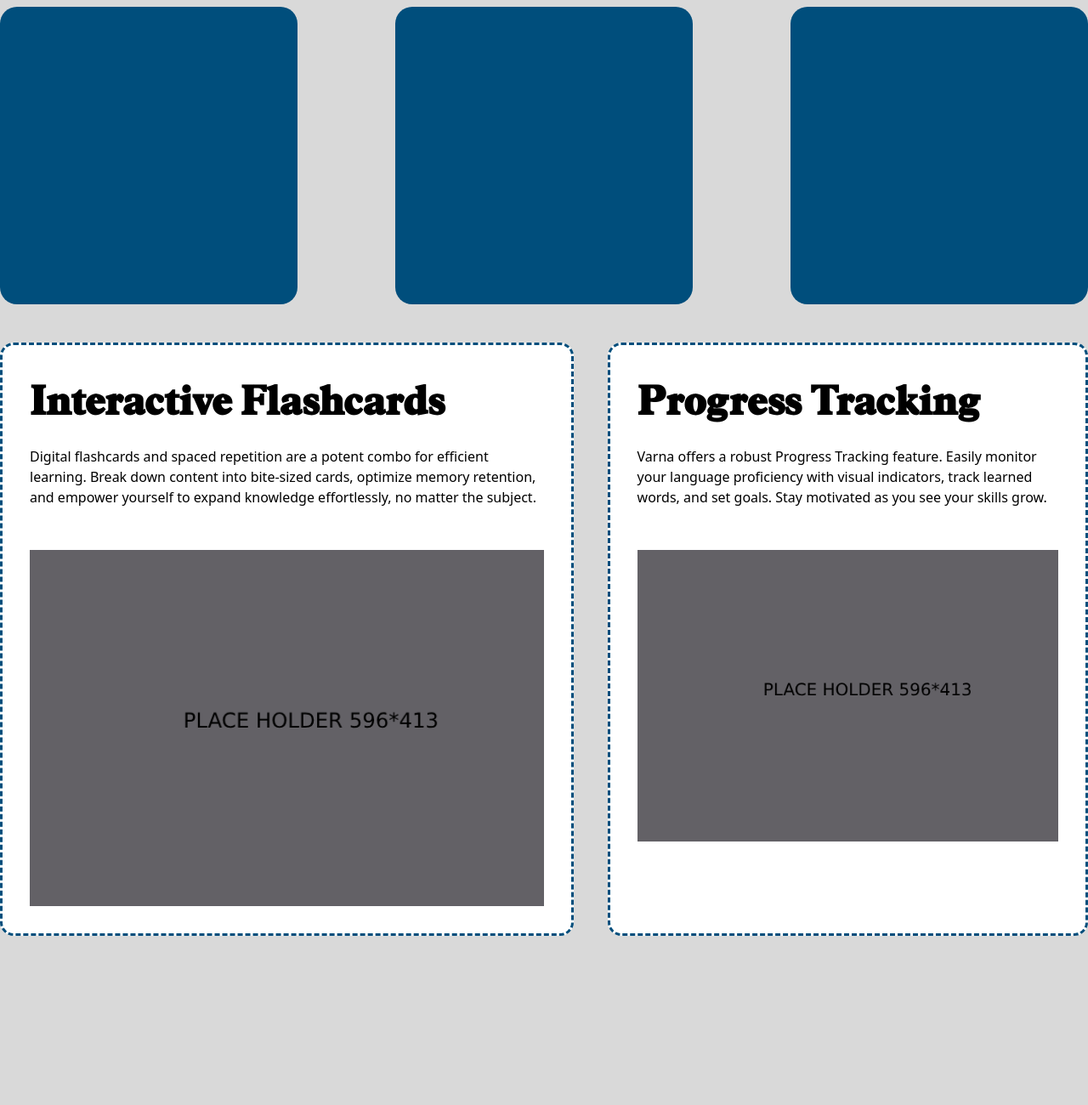
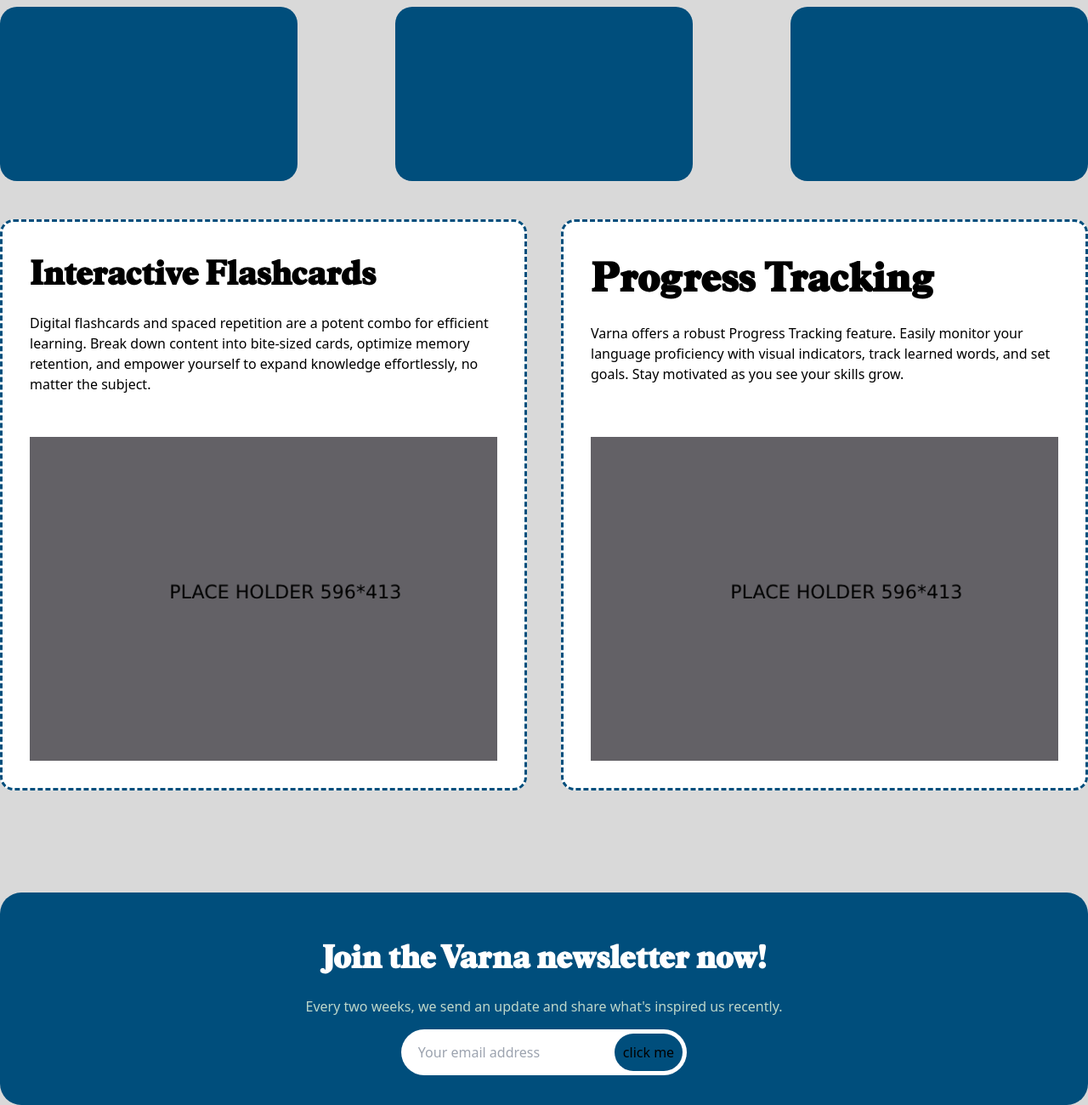
Before and after one commit to abdel-boudaoud/varna-front-end, a website: page src/index.html in a window 1280 px wide. Shown: the part 1030-2330 px from the top of the page at 85% size. Before the commit the page ends 2131 px from the top, so only its background shows below. Drawn offline with Linux system fonts and the light colour scheme; files whose address does not match are found by name.

Commit message:
add newsletter section

```diff
--- a/src/index.html
+++ b/src/index.html
@@ -47,7 +47,7 @@
             <span>Language</span> <br />
             <span>Word by Word</span>
           </h1>
-          <p class="text-center text-[#bdd7ca] mt-[20px]">
+          <p class="text-center text-[19px] text-[#bdd7ca] mt-[20px]">
             Varna simplifies vocabulary acquisition, empowering you to
             comprehend and engage <br />
             with written text effortlessly. Unlock the power of words with
@@ -76,39 +76,62 @@
     </h1>
     <div class="flex justify-center">
       <div class="flex flex-row justify-around xl:justify-between flex-wrap container">
-        <div class="w-[350px] h-[350px] bg-primary rounded-[20px] mb-[25px]"></div>
-        <div class="w-[350px] h-[350px] bg-primary rounded-[20px] mb-[25px]"></div>
-        <div class="w-[350px] h-[350px] bg-primary rounded-[20px] mb-[25px]"></div>
+        <div class="w-[350px] h-[205px] bg-primary rounded-[20px] mb-[25px]"></div>
+        <div class="w-[350px] h-[205px] bg-primary rounded-[20px] mb-[25px]"></div>
+        <div class="w-[350px] h-[205px] bg-primary rounded-[20px] mb-[25px]"></div>
       </div>
     </div>
   </section>
 
   <section class="flex justify-center w-full">
-    <div class="container flex justify-center flex-col lg:flex-row">
+    <div class="container flex justify-center flex-col lg:flex-row mx-[10px]">
       <div
-        class="mt-[20px] border-dashed border-[#004E7C] border-[3px] p-[2rem] rounded-2xl lg:mr-5 max-w-[800px] mx-[20px] lg:mx-0 bg-white">
-        <p class="font-bold text-[32px] lg:text-[48px] mb-[15px] font-plantain">
+        class="flex flex-col items-center justify-between  mt-[20px] border-dashed border-[#004E7C] border-[3px] p-[32px] rounded-2xl lg:mr-5 lg:w-[800px] mx-[20px] lg:mx-0 bg-white">
+        <div>
+          <p class="font-bold text-[32px] lg:text-[40px] mb-[15px] font-plantain">
             Interactive Flashcards
           </p>
-        <p class="mb-[50px]">
+          <p class="">
             Digital flashcards and spaced repetition are a potent combo for
             efficient learning. Break down content into bite-sized cards,
             optimize memory retention, and empower yourself to expand knowledge
             effortlessly, no matter the subject.
           </p>
-        <img src="./assets/images/place-holder-s.png.png" class="w-[100%]" alt="" />
+        </div>
+
+        <img src="./assets/images/place-holder-s.png.png" class="mt-[50px] w-[100%]  lg:max-w-[600px] md:max-w-[450px]"
+          alt="" />
       </div>
       <div
-        class="mt-[20px] border-dashed border-[#004E7C] border-[3px] p-[2rem] rounded-2xl mx-[20px] lg:mx-0 lg:ml-5 max-w-[800px] bg-white">
-        <p class="font-bold text-[32px] lg:text-[48px] mb-[15px] font-plantain">
+        class="flex flex-col items-center justify-between mt-[20px] border-dashed border-[#004E7C] border-[3px] p-[32px] rounded-2xl mx-[20px] lg:mx-0 lg:ml-5 lg:w-[800px] bg-white">
+        <div>
+          <p class="font-bold text-[32px] lg:text-[40px] xl:text-[48px] mb-[15px] font-plantain">
             Progress Tracking
           </p>
-        <p class="mb-[50px]">
+          <p class="">
             Varna offers a robust Progress Tracking feature. Easily monitor your language proficiency
             with visual indicators, track learned words, and set goals. Stay motivated as you see your skills grow.
           </p>
-        <img src="./assets/images/place-holder-s.png.png" class="w-[100%]" alt="" />
         </div>
+        <img src="./assets/images/place-holder-s.png.png" class="mt-[50px] w-[100%] lg:max-w-[600px] md:max-w-[450px]"
+          alt="" />
+      </div>
+    </div>
+  </section>
+
+
+  <section class="flex justify-center w-full mt-[120px]">
+    <div class="bg-primary container w-full lg:h-[250px] rounded-[25px] grid place-items-center p-[50px]">
+      <h1 class="font-plantain text-[35px] lg:text-[38px] text-center text-white font-[900] mb-[15px]">
+        Join the Varna newsletter now!
+      </h1>
+      <p class="text-[#bdd7ca] mb-[15px]">
+        Every two weeks, we send an update and share what's inspired us recently.
+      </p>
+      <form class="bg-white pl-[20px] pr-[5px] rounded-full flex flex-row py-[5px]">
+        <input type="email" class="focus:outline-none" placeholder="Your email address" type="text">
+        <button class="bg-primary  p-[10px] rounded-full">click me</button>
+      </form>
     </div>
   </section>
 </body>
```
Also changed, not shown: dist/output.css. Lines whose indentation alone changed are shown as unchanged.
